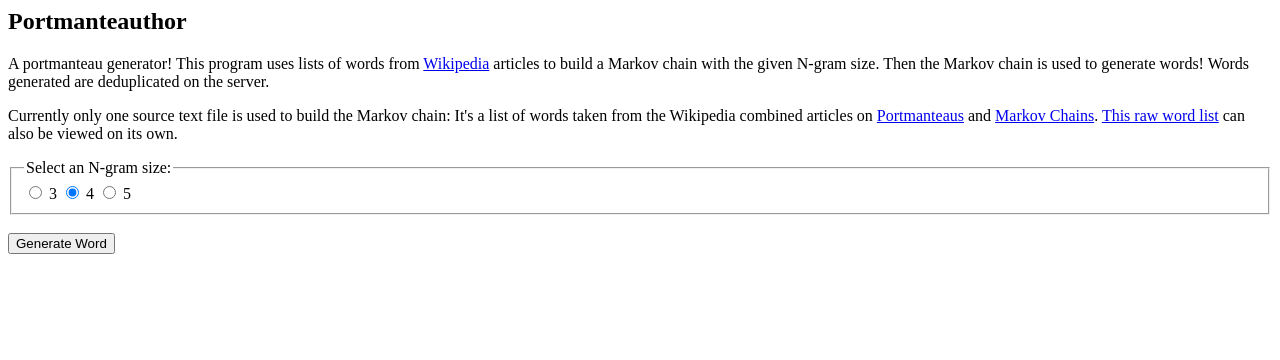
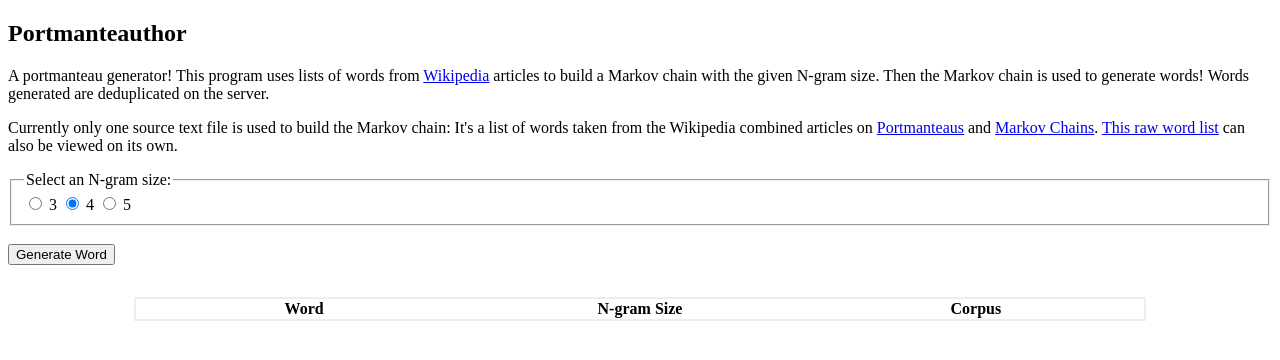
Before and after one commit to eignnx/portmanteauthor, a Flask app: page / in a window 1280 px wide. Shown: the top 360 px of the page. Run offline with Flask 2, Linux system fonts and the light colour scheme; lists and menus that the app fills with data are empty.

Commit message:
add Alpine.js, switch to table for generated word list

```diff
--- a/create_words_db.py
+++ b/create_words_db.py
@@ -1,14 +1,25 @@
 import sqlite3
+from os.path import exists
+
 
 DB_PATH = "./words.db"
 
-conn = sqlite3.connect(DB_PATH)
-c = conn.cursor()
+def maybe_init():
+  if not exists(DB_PATH):
+    init()
 
-c.execute("""
-    CREATE TABLE portmanteau_and_markov
-    (word text)
-""")
+def init():
 
-conn.commit()
-conn.close()
+  conn = sqlite3.connect(DB_PATH)
+  c = conn.cursor()
+
+  c.execute("""
+      CREATE TABLE portmanteau_and_markov
+      (word text)
+  """)
+
+  conn.commit()
+  conn.close()
+
+if __name__ == "__main__":
+  maybe_init()
--- a/server.py
+++ b/server.py
@@ -4,50 +4,50 @@ import sqlite3
 
 import markov
 from db_set import DbSet
+import create_words_db
 import utils
 
 app = Flask(__name__)
 flask_cors.CORS(app)
 
-conn = sqlite3.connect("test.db")
-c = conn.cursor()
-
+gens = {} # Stores markov word generator instances for a given ngram size and source text.
 DB_FILE = "words.db"
-
-
 supported_ngram_sizes = [3,4,5]
 source_files = [
     "./static/data/portmanteau_and_markov.txt",
 ]
 
-gens = {}
-
-
-for source_file in source_files:
-    corpus_name = utils.filename_from_path(source_file)
-    seen = DbSet(DB_FILE, table=corpus_name, col="word")
-    gens[corpus_name] = {
-        n: iter(markov.MarkovGenerator(n, source_file, already_seen=seen))
-        for n in supported_ngram_sizes
-    }
 
 @app.route('/', methods=['GET'])
 def index():
   return render_template('index.html')
 
+
 @app.route('/word/<corpus>/<int:ngram_size>')
 def get_portmanteau(corpus, ngram_size):
-    if ngram_size in supported_ngram_sizes:
-        word = next(gens[corpus][ngram_size])
-        print(f"N = {ngram_size}, CORPUS = {corpus}: SENDING '{word}'.")
-        return word
-    else:
+    if not ngram_size in supported_ngram_sizes:
         abort(404)
 
-@app.route('/portmantauthor/register_user/<username>')
-def register_user(username):
-    return None
+    word = next(gens[corpus][ngram_size])
+    print(f"N = {ngram_size}, CORPUS = {corpus}: SENDING '{word}'.")
+    return {
+      "word": word,
+      "ngram_size": ngram_size,
+      "corpus": corpus,
+    }
+
+
+def build_markov():
+  for source_file in source_files:
+      corpus_name = utils.filename_from_path(source_file)
+      seen = DbSet(DB_FILE, table=corpus_name, col="word")
+      gens[corpus_name] = {
+          n: iter(markov.MarkovGenerator(n, source_file, already_seen=seen))
+          for n in supported_ngram_sizes
+      }
 
 
 if __name__ == "__main__":
+  create_words_db.maybe_init()
+  build_markov()
   app.run(host='0.0.0.0', port=8080)
--- a/static/index.js
+++ b/static/index.js
@@ -7,10 +7,10 @@ btn.addEventListener("click", async () => {
   ul.insertBefore(li, ul.firstChild)
 })
 
-async function fetchWord() {
+async function fetchNewWord() {
   btn.disabled = true
   const resp = await fetch(`/word/portmanteau_and_markov/${getNGramSize()}`)
-  const word = await resp.text()
+  const word = await resp.json()
   btn.disabled = false
   return word
 }
--- a/templates/index.html
+++ b/templates/index.html
@@ -1,10 +1,12 @@
+<!DOCTYPE html>
 <html>
   <head>
     <title>Portmanteauthor</title>
-    <script type="text/javascript" src="static/index.js" defer></script>
+    <script defer src="https://cdn.jsdelivr.net/npm/alpinejs@3.x.x/dist/cdn.min.js" type="text/javascript"></script>
+<!--     <script defer src="static/index.js" type="text/javascript"></script> -->
   </head>
-  <body>
-    <section>
+  <body x-data="{ words: [] }">
+    <section id="introduction">
       <h1>Portmanteauthor</h1>
       <p>A portmanteau generator! This program uses lists of words from
         <a href="wikipedia.org">Wikipedia</a> articles to build a Markov
@@ -18,27 +20,79 @@
         can also be viewed on its own.</p>
     </section>
 
-    <section id="ui">
+    <section id="user-interface-controls" x-data="{ngramSize: 4}">
     <fieldset>
       <legend>Select an N-gram size:</legend>
-
-        <input type="radio" id="ngram-3" name="ngram-size" value="3">
-        <label for="ngram-3">3</label>
-
-        <input type="radio" id="ngram-4" name="ngram-size" value="4"
-               checked>
-        <label for="ngram-4">4</label>
-
-        <input type="radio" id="ngram-5" name="ngram-size" value="5">
-        <label for="ngram-5">5</label>
+        <template x-for="size in [3, 4, 5]" :key="size">
+          <span>
+          <input
+            type="radio"
+            :id="`ngram-size-${size}`"
+            :value="size.toString()"
+            x-model="ngramSize"
+          >
+          <label :for="`ngram-size-${size}`" x-text="size"/>
+          </span>
+        </template>
       </fieldset>
       <br>
-      <button id="new-word-button">Generate Word</button>
+      <button
+        id="new-word-button"
+        x-data="{disabled: false}"
+        :disabled="disabled"
+        @click="disabled = true; words = [(await fetchNewWord(ngramSize)), ...words]; disabled = false"
+        >Generate Word</button>
     </section>
 
-    <section>
-      <ul id="generated-words">
-      </ul>
+    <section id="generated-words">
+      <table>
+        <thead>
+        <tr>
+          <th>Word</th>
+          <th>N-gram Size</th>
+          <th>Corpus</th>
+        </tr>
+        </thead>
+        <tbody>
+        <template x-for="wordObj in words">
+          <tr>
+            <td x-text="wordObj.word"></td>
+            <td x-text="wordObj['ngram_size']"></td>
+            <td><a :href="`/static/data/${wordObj.corpus}.txt`" x-text="wordObj.corpus"/></td>
+          </tr>
+        </template>
+        </tbody>
+      </table>
     </section>
   </body>
+
+  <script>
+    async function fetchNewWord(ngramSize) {
+      const resp = await fetch(`/word/portmanteau_and_markov/${ngramSize}`)
+      const word = await resp.json()
+      return word
+    }
+  </script>
+
+  <style>
+    section#generated-words {
+      margin-top: 2rem;
+    }
+
+    table {
+      table-layout: fixed;
+      width: 80%;
+      border-collapse: collapse;
+      margin-inline: auto;
+    }
+
+    tr {
+      padding: 2px;
+      border: 2px solid #eee;
+    }
+
+    td {
+      padding-inline: 1em;
+    }
+  </style>
 </html>
```
